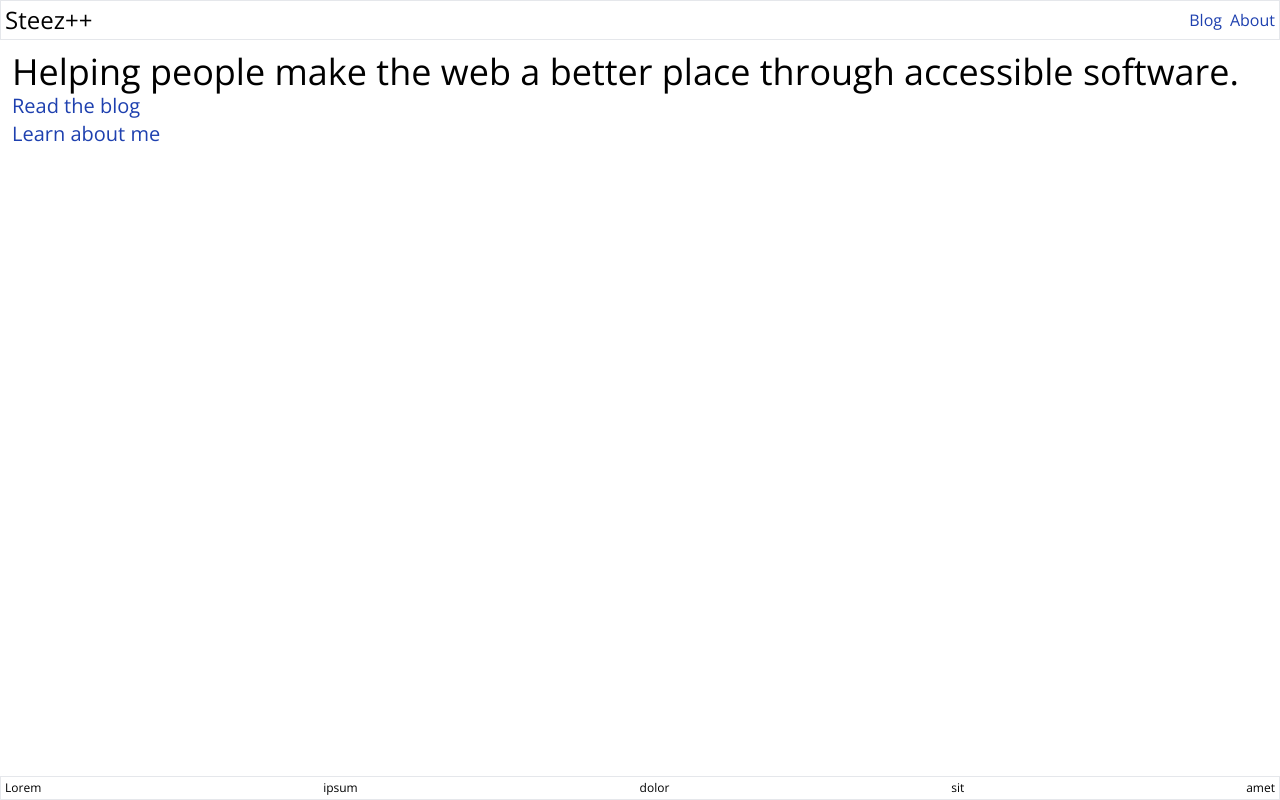
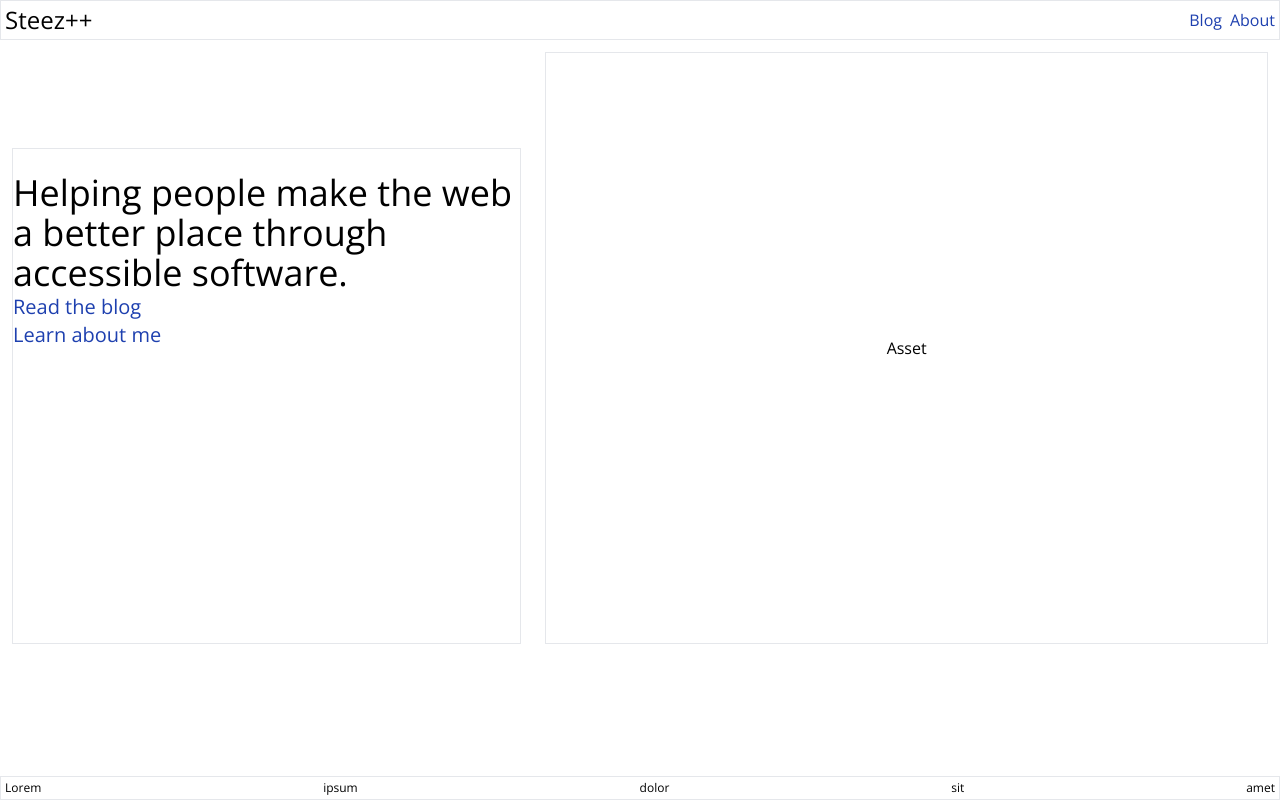
Before and after one commit to steezplusplus/Accessible-Web-Components, a Next.js app: page / in a window 1280 px wide. Built offline with nearby package versions, Linux system fonts and the light colour scheme.

Commit message:
feat: finish first grid

```diff
--- a/app/page.tsx
+++ b/app/page.tsx
@@ -2,12 +2,32 @@ import Link from "next/link";
 
 export default async function Home() {
   return (
-    <>
-      <section className="flex flex-col">
-        <h1 className="text-4xl">Helping people make the web a better place through accessible software.</h1>
-        <Link className="text-xl text-blue-800 hover:text-blue-900 hover:underline" href="/blog">Read the blog</Link>
-        <Link className="text-xl text-blue-800 hover:text-blue-900 hover:underline" href="/about">Learn about me</Link>
-      </section>
-    </>
+    <div>
+      <header className="grid grid-cols-4 gap-x-4 md:grid-cols-8 lg:grid-cols-12 lg:gap-x-6 mx-auto max-w-7xl lg:mb-64 h-auto pt-24 lg:min-h-[40rem] lg:pb-12">
+        <div className="col-span-full mb-12 lg:mb-0 flex items-center justify-center lg:col-span-7 lg:col-start-6 lg:-mr-5vw lg:-mt-24 lg:px-0 border border-solid">
+          Asset
+        </div>
+        <div className="col-span-full pt-6 lg:col-start-1 lg:row-start-1 lg:flex lg:h-full lg:flex-col lg:col-span-5 border border-solid">
+          <h2 className="text-4xl">Helping people make the web a better place through accessible software.</h2>
+          <Link className="text-xl text-blue-800 hover:text-blue-900 hover:underline" href="/blog">Read the blog</Link>
+          <Link className="text-xl text-blue-800 hover:text-blue-900 hover:underline" href="/about">Learn about me</Link>
+        </div>
+      </header>
+
+    </div>
   );
 }
+
+
+
+{/* <section className="grid lg:grid-cols-2 md:grid-cols-1">
+<div className="border border-solid">
+  Asset
+</div>
+<div className="border border-solid">
+  <h2 className="text-4xl">I strive to empower all users through accessible solutions</h2>
+</div>
+</section>
+<section className="border border-solid">
+Featured article
+</section> */}
```
